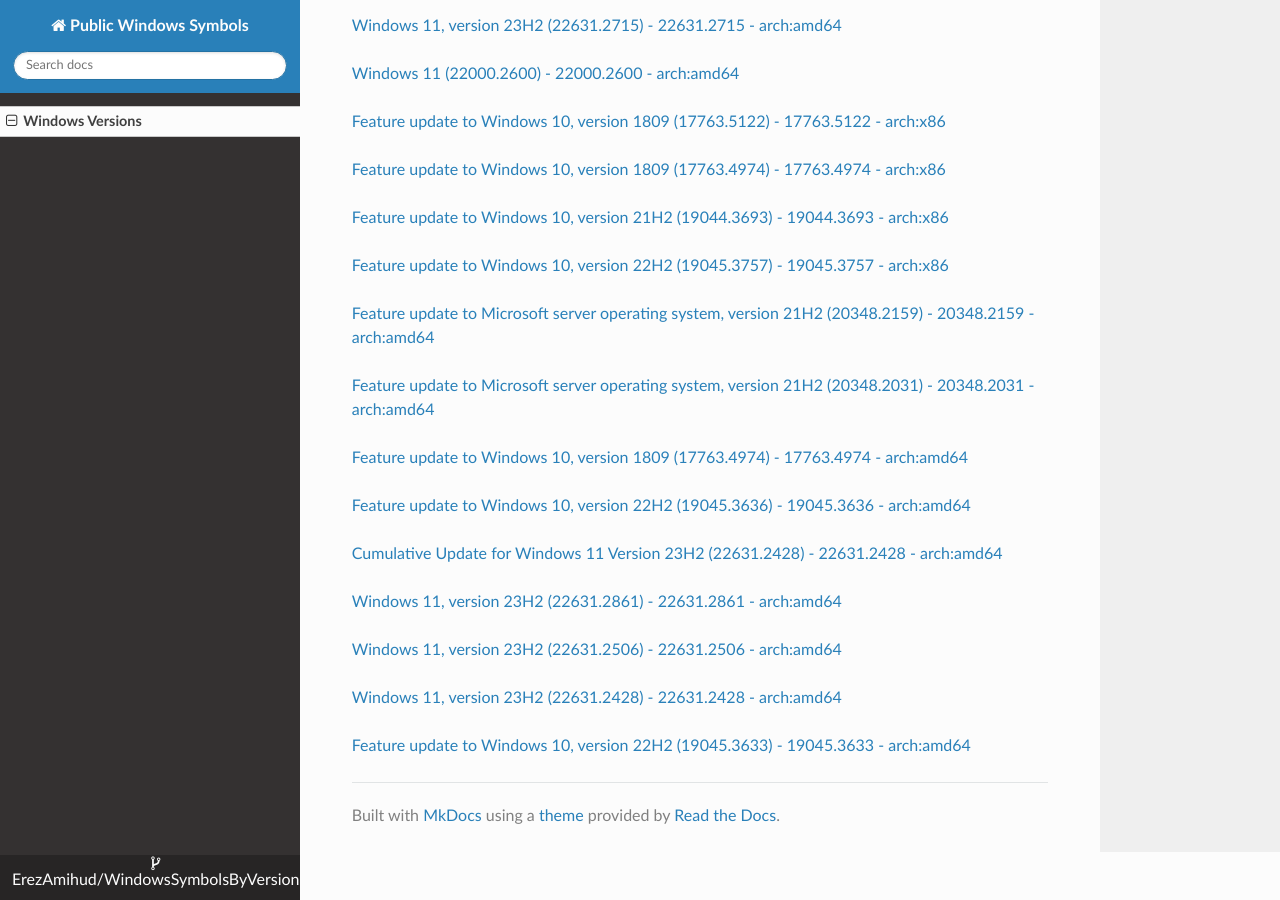
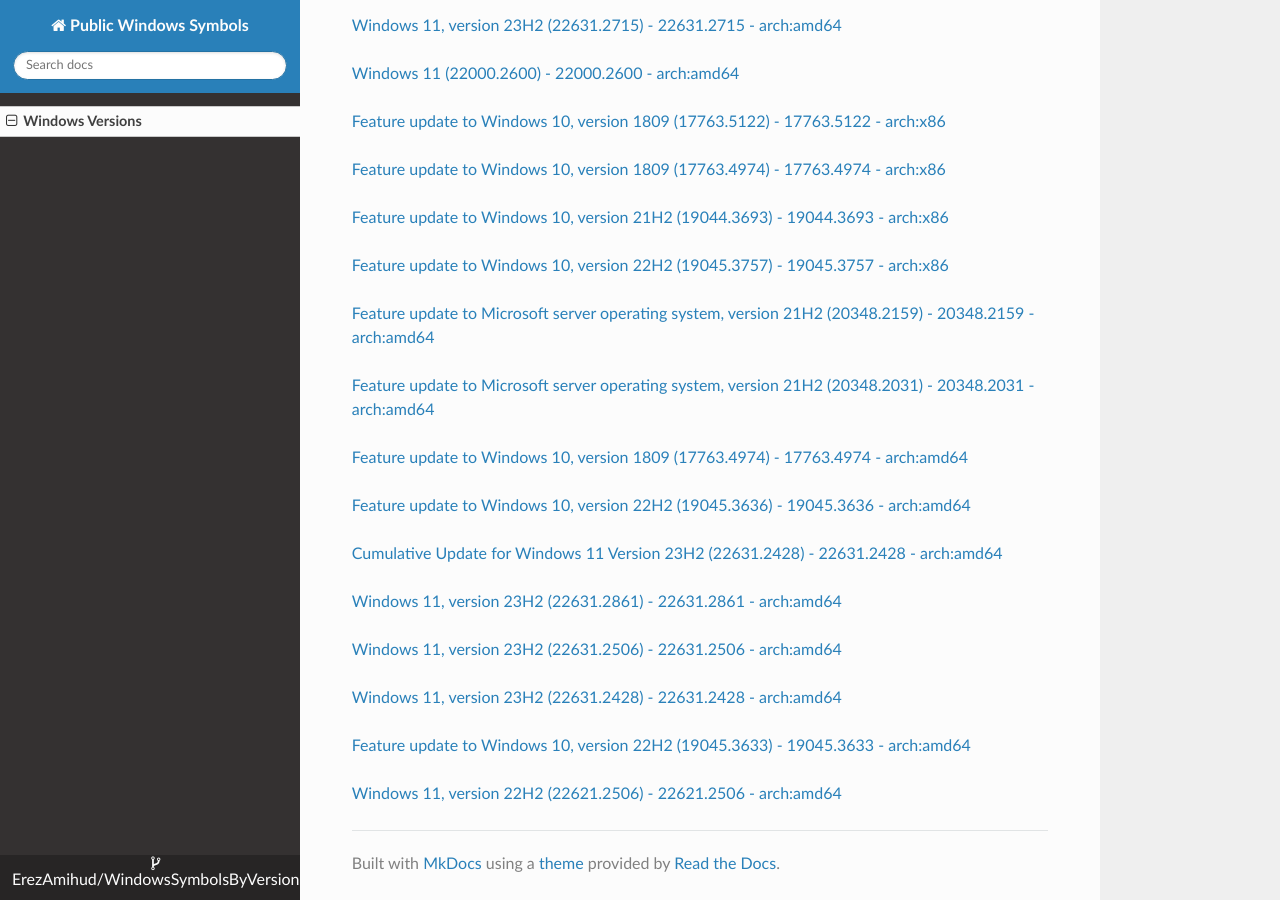
Before and after one commit to ErezAmihud/WindowsSymbolsByVersion, an MkDocs documentation site: the page built from docs/index.md, in a window 1280 px wide and 900 px high, scrolled down 21749 px. Built offline with MkDocs 1.6.1, drawn with Linux system fonts in a browser that asks for light colours; nearby versions of some CDN libraries.

Commit message:
Automated commit, add manifest for a15c6186-3840-4a3e-a37e-68da963fbdd0

```diff
--- a/docs/index.md
+++ b/docs/index.md
@@ -1216,3 +1216,6 @@
 
 
 [Feature update to Windows 10, version 22H2 (19045.3633) - 19045.3633 - arch:amd64](https://github.com/ErezAmihud/WindowsSymbolsByVersion/blob/main/manifests/56a3bf23-b9a0-4eac-9cf2-70072e6a7751.manifest)
+
+
+[Windows 11, version 22H2 (22621.2506) - 22621.2506 - arch:amd64](https://github.com/ErezAmihud/WindowsSymbolsByVersion/blob/main/manifests/a15c6186-3840-4a3e-a37e-68da963fbdd0.manifest)
```
Also changed, not shown: process_builds.json (+1 -1 lines), 1 other file.
